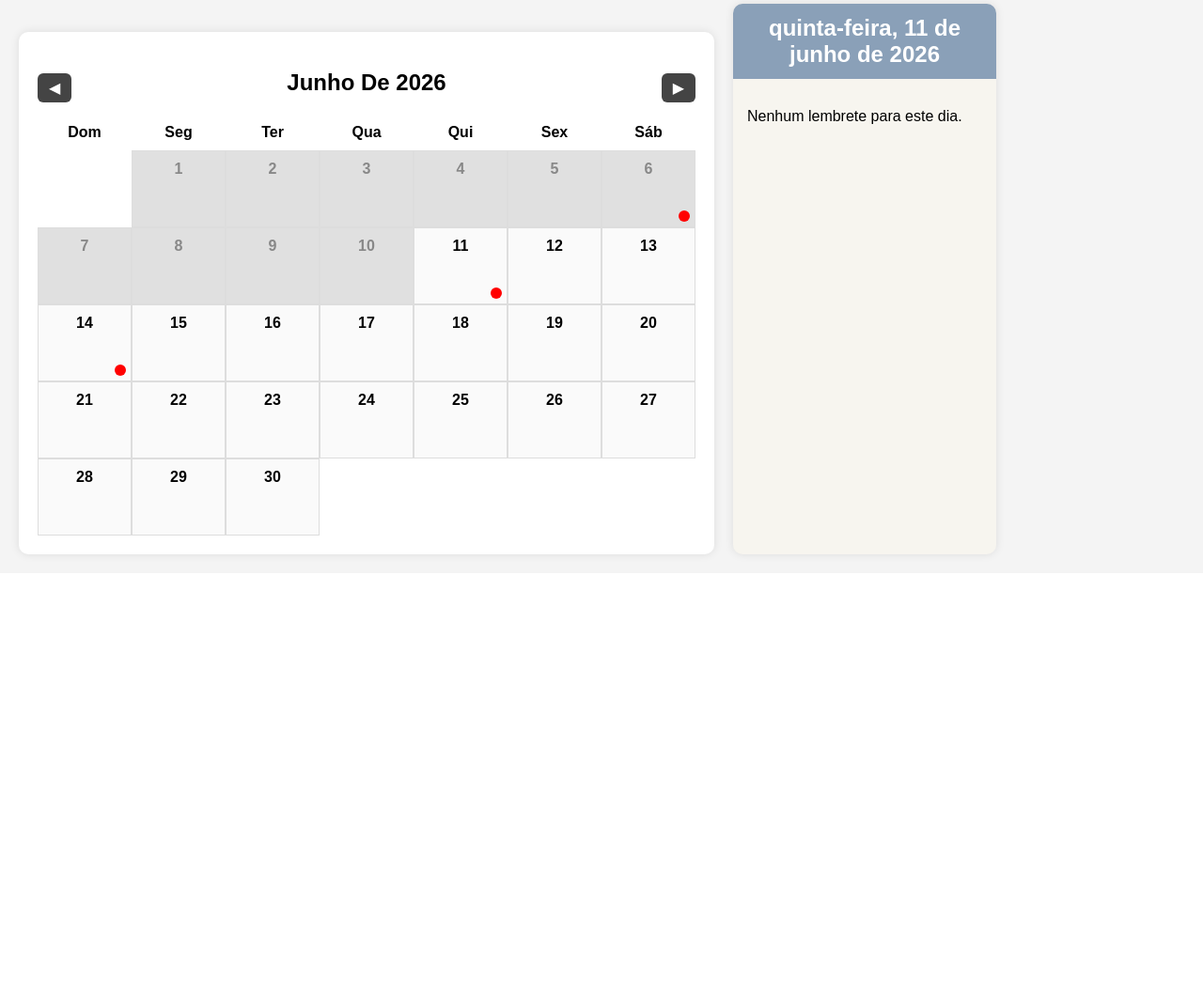
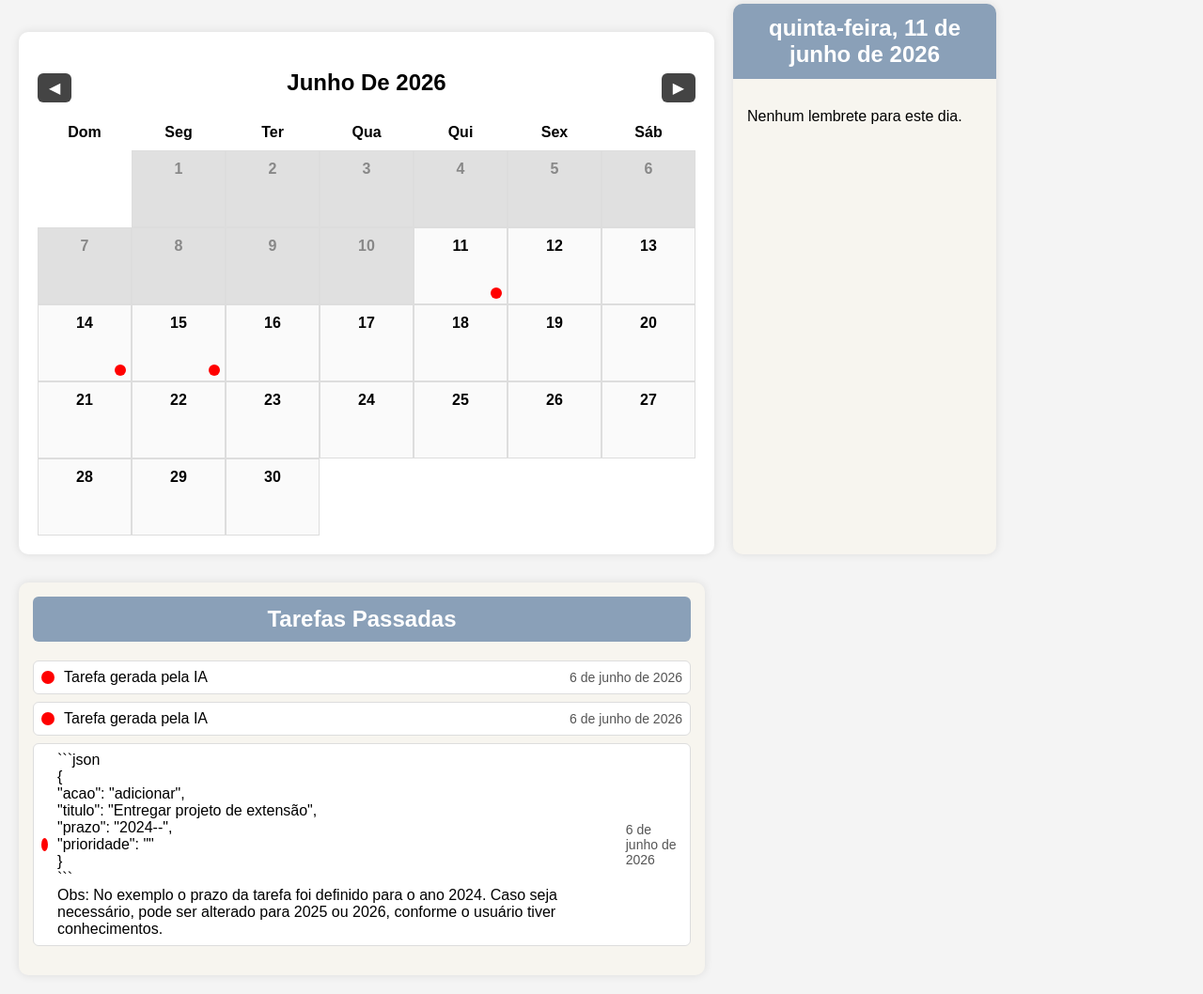
Before and after one commit to brenochr/IA-Gerenciadora-de-Tarefas, a Flask app: page / in a window 1280 px wide. Shown: the part 288-1346 px from the top of the page at 94% size. Before the commit the page ends 885 px from the top, so only its background shows below. Run offline with Flask 3, Linux system fonts and the light colour scheme.

Commit message:
Adicionado IA, protótipo concluido

```diff
--- a/Projeto IA/app.py
+++ b/Projeto IA/app.py
@@ -1,11 +1,33 @@
 from flask import Flask, render_template, request, jsonify
 import json
 import os
-from interpretador import interpretar_texto   # ← usamos o interpretador externo
+import re
+from interpretador import interpretar_texto
+from datetime import datetime, timedelta
+from groq import Groq
+from dotenv import load_dotenv
+
+# Carrega variáveis do .env
+load_dotenv()
 
 app = Flask(__name__)
 
 ARQUIVO_DADOS = "dados.json"
+
+# Inicializa cliente Groq
+client = Groq(api_key=os.getenv("GROQ_API_KEY"))
+
+
+# ============================================================
+#  FUNÇÃO PARA CHAMAR A IA DO GROQ (COM SAFEGUARDS)
+# ============================================================
+
+def chamar_llm(prompt):
+    resposta = client.chat.completions.create(
+        model="llama-3.1-8b-instant",
+        messages=[{"role": "user", "content": prompt}]
+    )
+    return resposta.choices[0].message.content
 
 
 # ============================================================
@@ -13,7 +35,6 @@ ARQUIVO_DADOS = "dados.json"
 # ============================================================
 
 def carregar_dados():
-    """Lê o arquivo JSON e retorna uma lista de tarefas."""
     if not os.path.exists(ARQUIVO_DADOS):
         return []
 
@@ -25,7 +46,6 @@ def carregar_dados():
 
 
 def salvar_dados(lista):
-    """Salva a lista completa de tarefas no JSON."""
     with open(ARQUIVO_DADOS, "w", encoding="utf-8") as f:
         json.dump(lista, f, indent=4, ensure_ascii=False)
 
@@ -41,35 +61,154 @@ def index():
 
 @app.route("/api/tarefas", methods=["GET"])
 def listar_tarefas():
-    """Retorna todas as tarefas salvas no JSON."""
-    return jsonify(carregar_dados())
+    tarefas = carregar_dados()
+
+    hoje = datetime.now().date()
+    limite_passado = hoje - timedelta(days=7)
+
+    tarefas_ativas = []
+    tarefas_passadas = []
+
+    for t in tarefas:
+        prazo = datetime.strptime(t["prazo"], "%Y-%m-%d").date()
+
+        if prazo < limite_passado:
+            continue
+
+        if prazo < hoje:
+            tarefas_passadas.append(t)
+        else:
+            tarefas_ativas.append(t)
+
+    salvar_dados(tarefas_ativas + tarefas_passadas)
+
+    return jsonify({
+        "ativas": tarefas_ativas,
+        "passadas": tarefas_passadas
+    })
 
 
 @app.route("/api/processar", methods=["POST"])
 def processar():
-    """
-    Recebe o texto do usuário,
-    envia para o interpretador,
-    salva no JSON,
-    retorna as novas tarefas.
-    """
     dados = request.get_json()
     texto = dados.get("texto", "")
 
-    # 1. Interpretar o texto (linguagem natural ou JSON estruturado)
-    novas_tarefas = interpretar_texto(texto)
+    ano_atual = datetime.now().year
 
-    # 2. Carregar tarefas existentes
-    tarefas_existentes = carregar_dados()
+    # ============================================================
+    # 1. Prompt seguro para IA
+    # ============================================================
 
-    # 3. Adicionar as novas tarefas
-    tarefas_existentes.extend(novas_tarefas)
+    prompt = f"""
+Converta o texto abaixo em um JSON de comando **puro**, sem explicações, sem comentários e sem texto adicional.
 
-    # 4. Salvar no JSON
-    salvar_dados(tarefas_existentes)
+O JSON deve ser EXATAMENTE um destes formatos:
 
-    # 5. Retornar para o front-end
-    return jsonify(novas_tarefas)
+1) ADICIONAR:
+{{
+    "acao": "adicionar",
+    "titulo": "...",
+    "prazo": "YYYY-MM-DD",
+    "prioridade": "alta" | "média" | "baixa"
+}}
+
+2) ADIAR:
+{{
+    "acao": "adiar",
+    "titulo": "...",
+    "novo_prazo": "YYYY-MM-DD"
+}}
+
+3) EDITAR:
+{{
+    "acao": "editar",
+    "titulo_antigo": "...",
+    "titulo_novo": "..."
+}}
+
+4) REMOVER:
+{{
+    "acao": "remover",
+    "titulo": "..."
+}}
+
+REGRAS IMPORTANTES:
+- Use SEMPRE o ano atual ({ano_atual}), a menos que o usuário especifique outro ano explicitamente.
+- Nunca use datas no passado. Se o usuário pedir uma data passada, ajuste para o próximo ano.
+- Nunca deixe campos vazios.
+- Nunca escreva observações fora do JSON.
+- O JSON deve ser a ÚNICA coisa na resposta.
+
+Texto do usuário: "{texto}"
+"""
+
+    resposta_ia = chamar_llm(prompt)
+
+    # ============================================================
+    # 2. Extrair apenas o JSON da resposta da IA
+    # ============================================================
+
+    match = re.search(r"\{.*\}", resposta_ia, re.DOTALL)
+    if not match:
+        return jsonify({"erro": "A IA não retornou JSON válido."}), 400
+
+    json_puro = match.group(0)
+
+    # ============================================================
+    # 3. Interpretador transforma JSON → objeto Python
+    # ============================================================
+
+    comando = interpretar_texto(json_puro)[0]
+    acao = comando["acao"]
+
+    # ============================================================
+    # 4. Carregar tarefas existentes
+    # ============================================================
+
+    tarefas = carregar_dados()
+    hoje = datetime.now().date()
+
+    # ============================================================
+    # 5. Aplicar comando
+    # ============================================================
+
+    # ADICIONAR
+    if acao == "adicionar":
+        prazo = datetime.strptime(comando["prazo"], "%Y-%m-%d").date()
+        if prazo < hoje:
+            prazo = prazo.replace(year=hoje.year + 1)
+        comando["prazo"] = prazo.strftime("%Y-%m-%d")
+        tarefas.append(comando)
+
+    # ADIAR
+    elif acao == "adiar":
+        for t in tarefas:
+            if t["titulo"].lower() == comando["titulo"].lower():
+                novo = datetime.strptime(comando["novo_prazo"], "%Y-%m-%d").date()
+                if novo < hoje:
+                    novo = novo.replace(year=hoje.year + 1)
+                t["prazo"] = novo.strftime("%Y-%m-%d")
+
+    # EDITAR
+    elif acao == "editar":
+        for t in tarefas:
+            if t["titulo"].lower() == comando["titulo_antigo"].lower():
+                t["titulo"] = comando["titulo_novo"]
+
+    # REMOVER
+    elif acao == "remover":
+        tarefas = [
+            t for t in tarefas
+            if t["titulo"].lower() != comando["titulo"].lower()
+        ]
+
+    # ============================================================
+    # 6. Salvar no JSON
+    # ============================================================
+
+    salvar_dados(tarefas)
+
+    return jsonify([comando])
 
 
 # ============================================================
--- /dev/null
+++ b/Projeto IA/requirements.txt
@@ -0,0 +1,4 @@
+Flask==3.0.2
+groq==0.5.0
+python-dotenv==1.0.1
+requests==2.31.0
--- a/Projeto IA/static/script.js
+++ b/Projeto IA/static/script.js
@@ -1,12 +1,7 @@
 let dataAtual = new Date();
 
-// Estrutura de lembretes por data (a IA vai preencher isso futuramente)
+// Estrutura de lembretes por data (tarefas ativas)
 let lembretes = {};
-
-// EXEMPLO MANUAL PARA TESTE
-lembretes["2026-06-14"] = [
-    { texto: "entrega do projeto", prioridade: "alta" }
-];
 
 document.addEventListener("DOMContentLoaded", () => {
     renderizarCalendario();
@@ -28,6 +23,11 @@ document.addEventListener("DOMContentLoaded", () => {
     const dataHoje = `${hoje.getFullYear()}-${String(hoje.getMonth()+1).padStart(2,"0")}-${String(hoje.getDate()).padStart(2,"0")}`;
     selecionarDia(dataHoje);
 });
+
+
+// ============================================================
+//  CALENDÁRIO
+// ============================================================
 
 function renderizarCalendario() {
     const ano = dataAtual.getFullYear();
@@ -84,7 +84,11 @@ function renderizarCalendario() {
     }
 }
 
-// Atualiza o painel lateral com a data selecionada
+
+// ============================================================
+//  PAINEL LATERAL
+// ============================================================
+
 function selecionarDia(data) {
     const painelData = document.getElementById("painel-data");
     const lista = document.getElementById("lista-lembretes");
@@ -128,15 +132,64 @@ function selecionarDia(data) {
     });
 }
 
-// -------------------
-// Comunicação com Flask
-// -------------------
+
+// ============================================================
+//  TAREFAS PASSADAS
+// ============================================================
+
+function renderizarTarefasPassadas(lista) {
+    const ul = document.getElementById("lista-passadas");
+    ul.innerHTML = "";
+
+    lista.forEach(t => {
+        const li = document.createElement("li");
+        li.classList.add("passada-item");
+
+        const bolinha = document.createElement("div");
+        bolinha.classList.add("bolinha-lista");
+
+        if (t.prioridade === "alta") bolinha.classList.add("bolinha-vermelha");
+        else if (t.prioridade === "média") bolinha.classList.add("bolinha-amarela");
+        else bolinha.classList.add("bolinha-verde");
+
+        const dataFormatada = new Date(t.prazo).toLocaleDateString("pt-BR", {
+            day: "numeric",
+            month: "long",
+            year: "numeric"
+        });
+
+        const texto = document.createElement("span");
+        texto.innerText = t.titulo;
+
+        const dataSpan = document.createElement("span");
+        dataSpan.classList.add("passada-data");
+        dataSpan.innerText = dataFormatada;
+
+        li.appendChild(bolinha);
+        li.appendChild(texto);
+        li.appendChild(dataSpan);
+
+        ul.appendChild(li);
+    });
+}
+
+
+// ============================================================
+//  COMUNICAÇÃO COM FLASK
+// ============================================================
 
 async function carregarTarefas() {
     const resp = await fetch("/api/tarefas");
-    const tarefas = await resp.json();
+    const dados = await resp.json();
 
-    tarefas.forEach(t => {
+    const tarefasAtivas = dados.ativas;
+    const tarefasPassadas = dados.passadas;
+
+    // limpar lembretes
+    lembretes = {};
+
+    // carregar tarefas ativas no calendário
+    tarefasAtivas.forEach(t => {
         if (!lembretes[t.prazo]) lembretes[t.prazo] = [];
         lembretes[t.prazo].push({
             texto: t.titulo,
@@ -145,7 +198,9 @@ async function carregarTarefas() {
     });
 
     renderizarCalendario();
+    renderizarTarefasPassadas(tarefasPassadas);
 }
+
 
 async function enviarTexto() {
     const texto = document.getElementById("texto").value;
@@ -167,5 +222,6 @@ async function enviarTexto() {
     });
 
     renderizarCalendario();
+    carregarTarefas(); // recarrega tarefas passadas também
     document.getElementById("texto").value = "";
 }
--- a/Projeto IA/static/style.css
+++ b/Projeto IA/static/style.css
@@ -207,3 +207,43 @@ button:hover {
     color: #888;
     cursor: not-allowed;
 }
+#tarefas-passadas-container {
+    margin-top: 30px;
+    background: #f7f5ef;
+    padding: 15px;
+    border-radius: 10px;
+    width: 100%;
+    max-width: 700px;
+    box-shadow: 0 0 10px rgba(0,0,0,0.1);
+}
+
+#tarefas-passadas-container h2 {
+    margin-top: 0;
+    background: #8aa0b8;
+    color: white;
+    padding: 10px;
+    border-radius: 6px;
+    text-align: center;
+}
+
+#lista-passadas {
+    list-style: none;
+    padding: 0;
+}
+
+.passada-item {
+    display: flex;
+    align-items: center;
+    gap: 10px;
+    background: white;
+    padding: 8px;
+    border-radius: 6px;
+    margin-bottom: 8px;
+    border: 1px solid #ddd;
+}
+
+.passada-data {
+    margin-left: auto;
+    font-size: 14px;
+    color: #555;
+}
--- a/Projeto IA/templates/index.html
+++ b/Projeto IA/templates/index.html
@@ -56,4 +56,9 @@
 
     <script src="/static/script.js"></script>
 </body>
+<div id="tarefas-passadas-container">
+    <h2>Tarefas Passadas</h2>
+    <ul id="lista-passadas"></ul>
+</div>
+
 </html>
```
Also changed, not shown: Projeto IA/dados.json (+32 -4 lines), Projeto IA/interpretador.py (+152 -39 lines).
